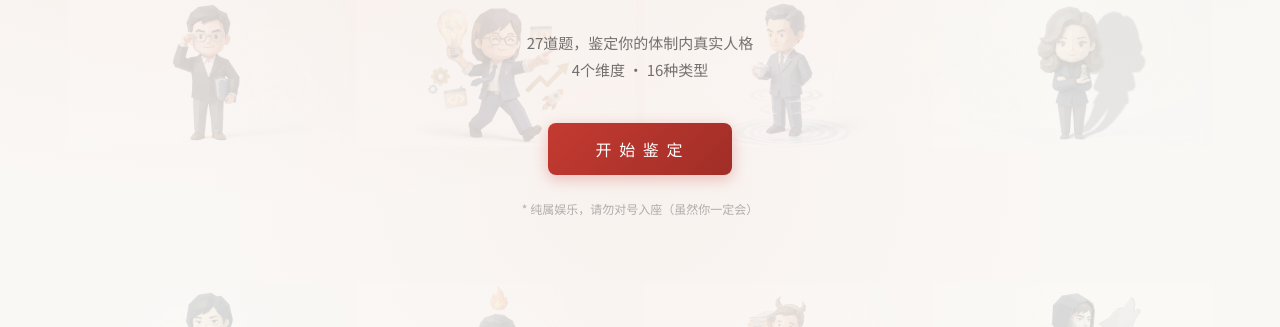
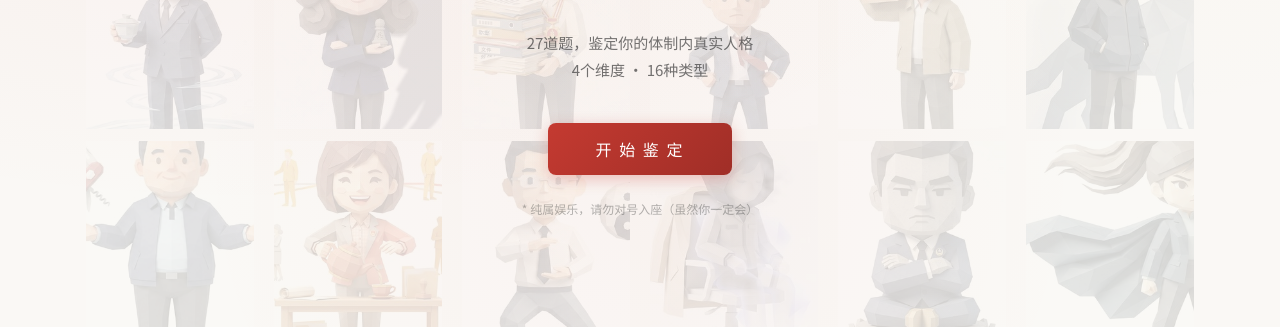
Before and after one commit to onlyLT/tzti, a plain HTML site: page index.html in a window 1280 px wide. Shown: the part 473-800 px from the top of the page. Drawn offline with nearby package versions, Linux system fonts and the light colour scheme.

Commit message:
fix: crop whitespace around character images in intro background

```diff
--- a/style.css
+++ b/style.css
@@ -174,7 +174,10 @@ body {
 .intro-bg-grid img {
     width: 280px;
     height: 280px;
-    object-fit: contain;
+    object-fit: cover;
+    object-position: center 30%;
+    clip-path: inset(15% 20%);
+    margin: -40px -50px;
 }
 
 #intro {
```
